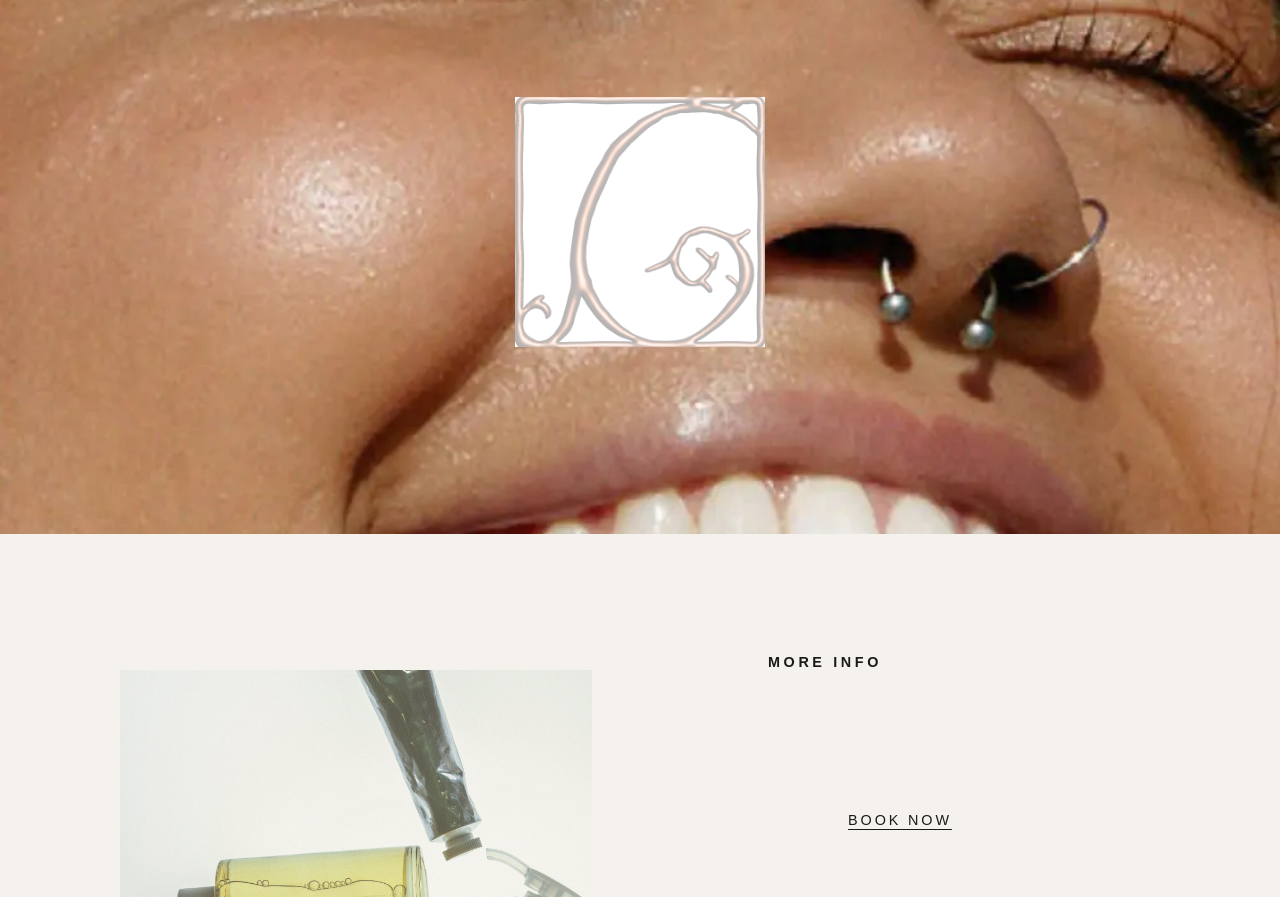
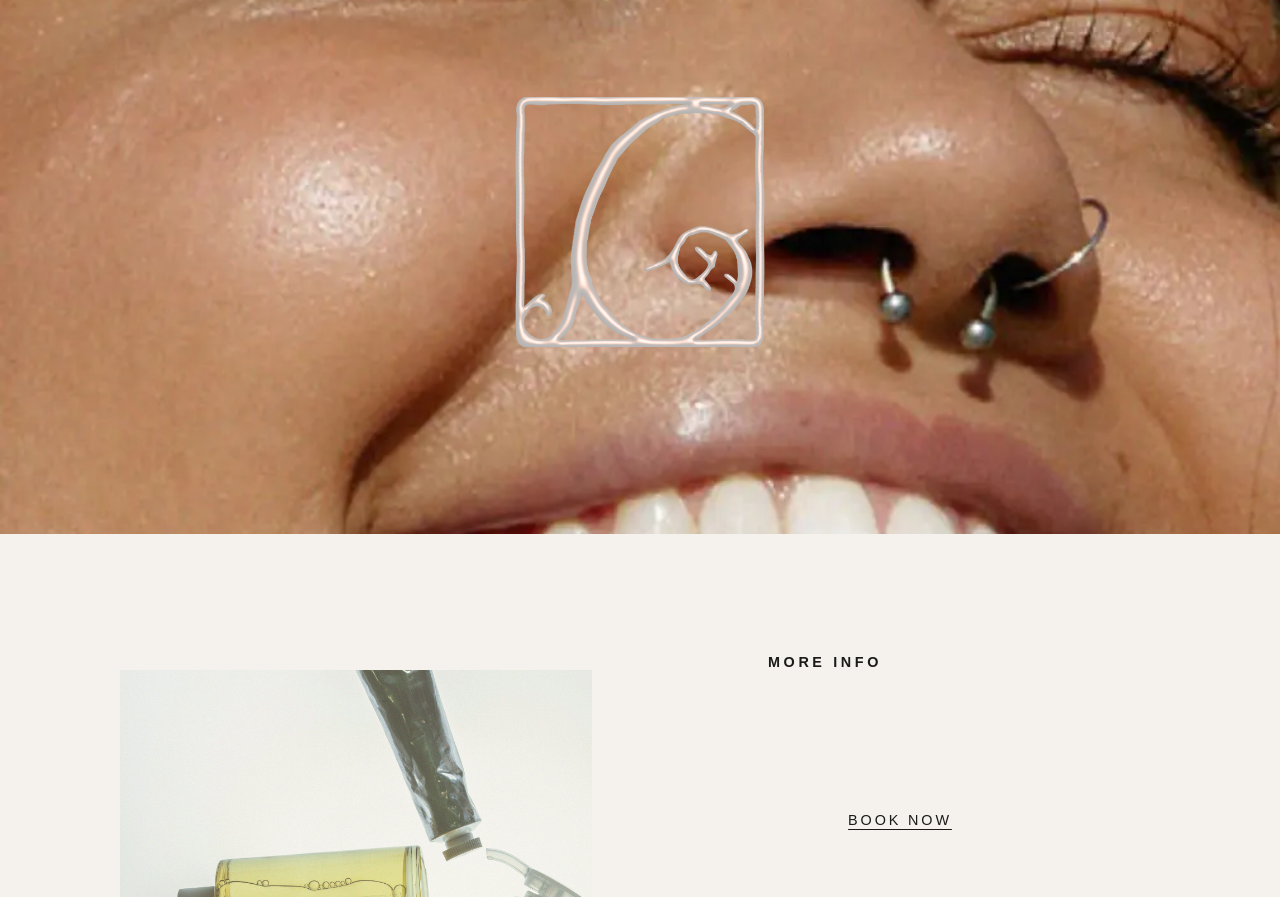
Before and after one commit to dubemo6/chi-botanicals, a Next.js app: page / in a window 1280 px wide. Shown: the part 2450-3347 px from the top of the page. Built offline with nearby package versions, Linux system fonts and the light colour scheme; a web font is replaced by a local one.

Commit message:
added new image

```diff
--- a/components/SwitchingSection.tsx
+++ b/components/SwitchingSection.tsx
@@ -15,7 +15,7 @@ const BG_IMAGES: string[] = [
   "/images/fruit6.webp",
 ];
 
-const CENTER_IMAGE: string = "/images/logo2.png";
+const CENTER_IMAGE: string = "/images/image.png";
 
 function useActiveIndex(length: number, interval: number) {
   const [index, setIndex] = useState(0);
```
Also changed, not shown: public/images/image.png (added).
